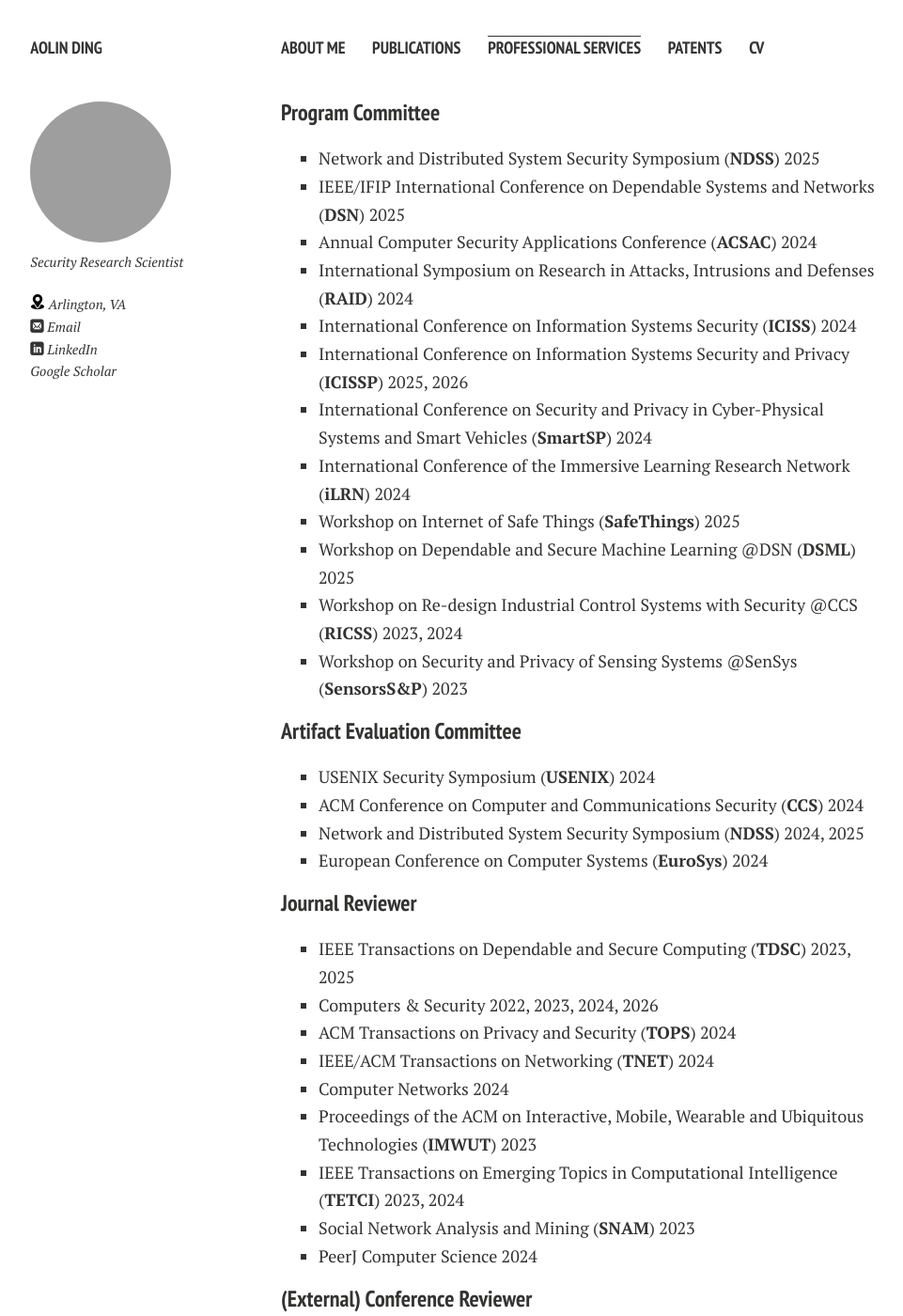
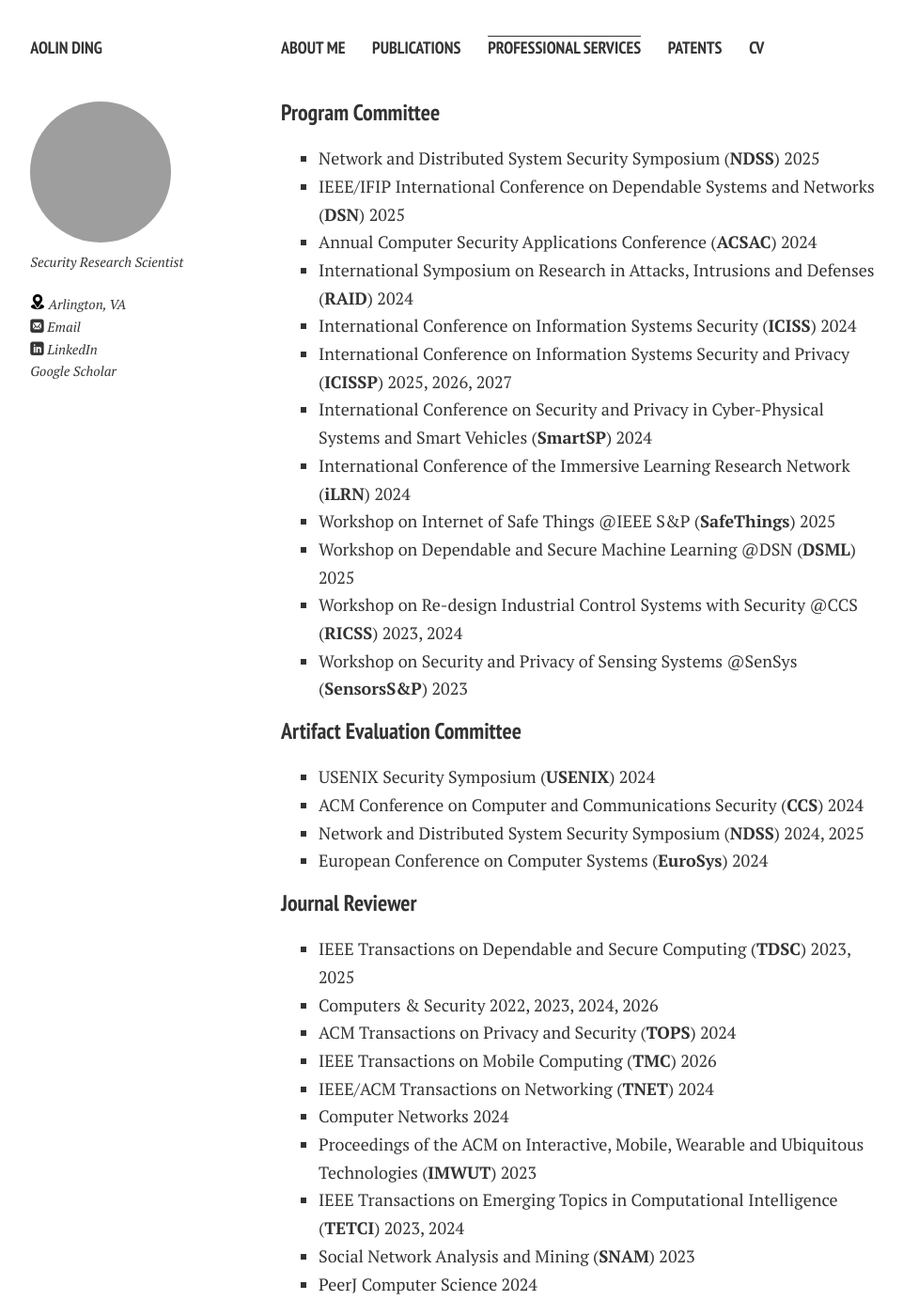
Before and after one commit to aolind/aolind.github.io, a Jekyll site: the page built from services.md, in a window 1280 px wide and 1400 px high. Shown: the whole window at 94% size, without its empty margins (21-982 px from the left). Built offline with Jekyll 4.4.1, drawn with Linux system fonts in a browser that asks for light colours; nearby versions of some CDN libraries; a style sheet for code colours, icons or effects is not loaded.

Commit message:
Update the service info and add patent link

```diff
--- a/services.md
+++ b/services.md
@@ -10,10 +10,10 @@ title: Professional Services
 - Annual Computer Security Applications Conference (**ACSAC**) 2024
 - International Symposium on Research in Attacks, Intrusions and Defenses (**RAID**) 2024
 - International Conference on Information Systems Security (**ICISS**) 2024
-- International Conference on Information Systems Security and Privacy (**ICISSP**) 2025, 2026
+- International Conference on Information Systems Security and Privacy (**ICISSP**) 2025, 2026, 2027
 - International Conference on Security and Privacy in Cyber-Physical Systems and Smart Vehicles (**SmartSP**) 2024
 - International Conference of the Immersive Learning Research Network (**iLRN**) 2024
-- Workshop on Internet of Safe Things (**SafeThings**) 2025
+- Workshop on Internet of Safe Things @IEEE S&P (**SafeThings**) 2025
 - Workshop on Dependable and Secure Machine Learning @DSN (**DSML**) 2025
 - Workshop on Re-design Industrial Control Systems with Security @CCS (**RICSS**) 2023, 2024
 - Workshop on Security and Privacy of Sensing Systems @SenSys (**SensorsS&P**) 2023
@@ -28,6 +28,7 @@ title: Professional Services
 - IEEE Transactions on Dependable and Secure Computing (**TDSC**) 2023, 2025
 - Computers & Security 2022, 2023, 2024, 2026
 - ACM Transactions on Privacy and Security (**TOPS**) 2024
+- IEEE Transactions on Mobile Computing (**TMC**) 2026
 - IEEE/ACM Transactions on Networking (**TNET**) 2024
 - Computer Networks 2024
 - Proceedings of the ACM on Interactive, Mobile, Wearable and Ubiquitous Technologies (**IMWUT**) 2023
```
Also changed, not shown: index.md (+1 -1 lines), patents.md (+1 -1 lines).
